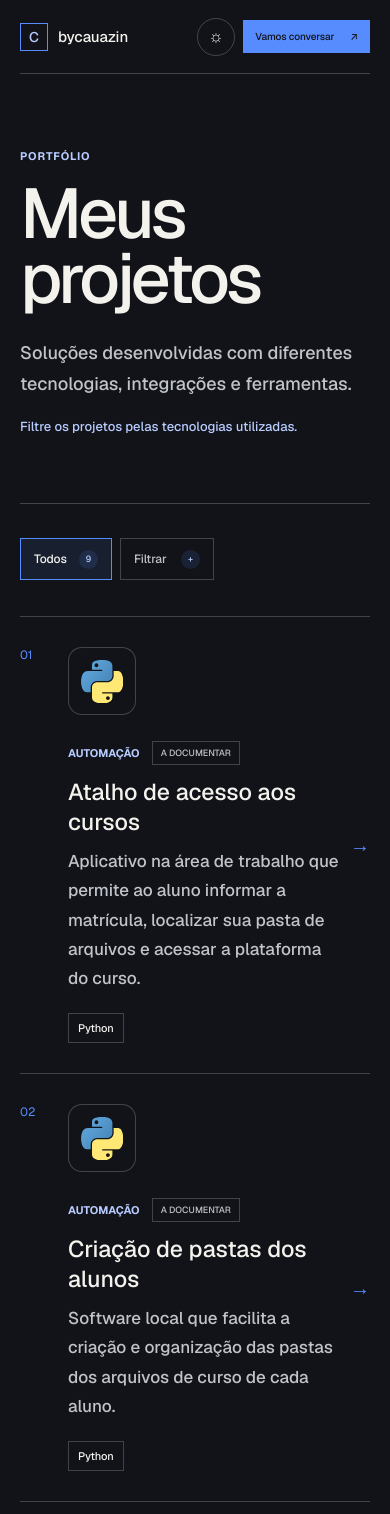
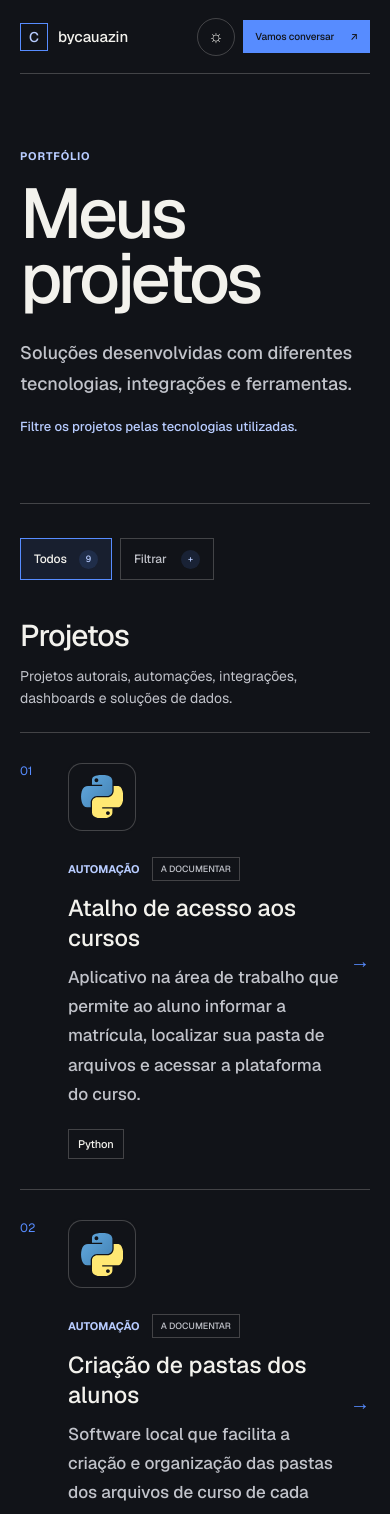
Before and after one commit to bycauazin/landing-page, a Next.js app: page /projetos in a window 390 px wide. Shown: the top 1514 px of the page. Built offline with nearby package versions, Linux system fonts and the light colour scheme.

Commit message:
feat: reorganize portfolio and enable individual project pages

```diff
--- a/app/components/project-explorer.js
+++ b/app/components/project-explorer.js
@@ -1,15 +1,10 @@
 "use client";
 
+import Link from "next/link";
 import { useEffect, useRef, useState } from "react";
 import { categoryLabels, projects, statusLabels, technologies, technologyFilters } from "../data/projects";
 import TechnologyIcon from "./technology-icon";
 import styles from "../page.module.css";
-
-const availabilityLabels = {
-  documentado: "Em espera",
-  "a-documentar": "A documentar",
-  "em-desenvolvimento": "Em desenvolvimento",
-};
 
 function TechnologyGroup({ technologyIds }) {
   const visibleTechnologyIds = technologyIds.slice(0, 4);
@@ -27,10 +22,22 @@ function TechnologyGroup({ technologyIds }) {
   );
 }
 
+const portfolioSections = [
+  {
+    id: "projetos",
+    title: "Projetos",
+    description: "Projetos autorais, automações, integrações, dashboards e soluções de dados.",
+  },
+  {
+    id: "evolucoes-produto",
+    title: "Evoluções de Produtos",
+    description: "Funcionalidades e melhorias desenvolvidas para sistemas existentes.",
+  },
+];
+
 export default function ProjectExplorer({ featuredOnly = false, showFilters = true }) {
   const [activeTechnology, setActiveTechnology] = useState("todos");
   const [filtersOpen, setFiltersOpen] = useState(false);
-  const [projectNotice, setProjectNotice] = useState(null);
   const filterControlsRef = useRef(null);
   const filterButtonRef = useRef(null);
   const visibleProjects = featuredOnly
@@ -41,6 +48,14 @@ export default function ProjectExplorer({ featuredOnly = false, showFilters = tr
     : activeTechnology === "todos"
       ? projects
       : projects.filter((project) => project.technologies.includes(activeTechnology));
+  const visibleSections = featuredOnly
+    ? [{ id: "destaques", projects: visibleProjects }]
+    : portfolioSections
+      .map((section) => ({
+        ...section,
+        projects: visibleProjects.filter((project) => (project.portfolioSection ?? "projetos") === section.id),
+      }))
+      .filter((section) => section.projects.length > 0);
 
   useEffect(() => {
     if (!filtersOpen) return undefined;
@@ -114,9 +129,18 @@ export default function ProjectExplorer({ featuredOnly = false, showFilters = tr
         </div>
       )}
 
-      <div className={`${styles.caseList} ${styles.filterResults}`} key={featuredOnly ? "featured" : activeTechnology} aria-live={showFilters ? "polite" : undefined}>
-        {visibleProjects.map((project) => (
-          <button className={styles.caseItem} type="button" onClick={() => setProjectNotice(project)} aria-label={`${project.title}. Ver status do projeto.`} key={project.slug}>
+      <div className={styles.filterResults} key={featuredOnly ? "featured" : activeTechnology} aria-live={showFilters ? "polite" : undefined}>
+        {visibleSections.map((section) => (
+          <section className={styles.projectGroup} aria-labelledby={featuredOnly ? undefined : `portfolio-section-${section.id}`} key={section.id}>
+            {!featuredOnly && (
+              <div className={styles.projectGroupHeader}>
+                <h2 id={`portfolio-section-${section.id}`}>{section.title}</h2>
+                <p>{section.description}</p>
+              </div>
+            )}
+            <div className={styles.caseList}>
+              {section.projects.map((project) => (
+                <Link className={styles.caseItem} href={`/projetos/${project.slug}`} aria-label={`${project.title}. Ver página do projeto.`} key={project.slug}>
                   <span className={styles.caseIndex}>{String(projects.indexOf(project) + 1).padStart(2, "0")}</span>
                   <TechnologyGroup technologyIds={project.technologies} />
                   <div className={styles.caseContent}>
@@ -129,15 +153,12 @@ export default function ProjectExplorer({ featuredOnly = false, showFilters = tr
                     <div className={styles.tags}>{project.technologies.map((technologyId) => <span key={technologyId}>{technologies[technologyId].label}</span>)}</div>
                   </div>
                   <span className={styles.caseArrow} aria-hidden="true">→</span>
-          </button>
+                </Link>
               ))}
             </div>
-      {projectNotice && (
-        <div className={styles.projectNotice} role="status">
-          <div><span>{projectNotice.title}</span><strong>{availabilityLabels[projectNotice.status]}</strong></div>
-          <button type="button" onClick={() => setProjectNotice(null)} aria-label="Fechar mensagem">×</button>
+          </section>
+        ))}
       </div>
-      )}
     </>
   );
 }
--- a/app/data/projects.js
+++ b/app/data/projects.js
@@ -1,4 +1,4 @@
-import { siJavascript, siNextdotjs, siNodedotjs, siPostgresql, siReact } from "simple-icons";
+import { siCss, siHtml5, siJavascript, siNextdotjs, siNodedotjs, siPostgresql, siReact } from "simple-icons";
 
 export const categoryLabels = {
   desenvolvimento: "Desenvolvimento",
@@ -12,9 +12,9 @@ export const statusLabels = {
   "em-desenvolvimento": "Em desenvolvimento",
 };
 
-export const projectPagesEnabled = false;
-
 export const technologies = {
+  html: { id: "html", label: "HTML", icon: siHtml5, filterable: true },
+  css: { id: "css", label: "CSS", icon: siCss, filterable: true },
   javascript: { id: "javascript", label: "JavaScript", icon: siJavascript, filterable: true },
   react: { id: "react", label: "React", icon: siReact, filterable: true },
   nextjs: { id: "nextjs", label: "Next.js", icon: siNextdotjs, filterable: true },
@@ -85,6 +85,7 @@ export const projects = [
     type: "Estudo de caso",
     status: "a-documentar",
     category: "desenvolvimento",
+    portfolioSection: "evolucoes-produto",
     technologies: ["nodejs", "postgresql", "excel"],
     featured: false,
     description: "Endpoint que consulta dados do banco, gera um arquivo Excel e é executado diariamente por meio de um fluxo automatizado.",
@@ -107,6 +108,7 @@ export const projects = [
     type: "Estudo de caso",
     status: "a-documentar",
     category: "desenvolvimento",
+    portfolioSection: "evolucoes-produto",
     technologies: ["react", "nodejs", "postgresql"],
     featured: false,
     description: "Endpoint que identifica contratos encerrados, remove o acesso dos alunos e é executado diariamente por meio de um fluxo automatizado.",
--- a/app/page.js
+++ b/app/page.js
@@ -14,7 +14,7 @@ const services = [
   { number: "03", icon: "data", title: "Dados e dashboards", description: "Organização de dados e painéis que ajudam equipes a acompanhar o que importa.", items: ["Power BI", "Indicadores comerciais", "Organização de dados"] },
 ];
 
-const homepageTechnologies = ["javascript", "react", "nextjs", "nodejs", "python", "postgresql", "power-bi", "power-automate", "sharepoint", "excel"];
+const homepageTechnologies = ["html", "css", "javascript", "react", "nextjs", "nodejs", "python", "postgresql", "power-bi", "power-automate", "sharepoint", "excel"];
 
 export default function Home() {
   const [lightMode, setLightMode] = useState(false);
--- a/app/page.module.css
+++ b/app/page.module.css
@@ -92,6 +92,10 @@
 .filterPopoverWrap { position: relative; }
 .filterPopover { position: absolute; top: calc(100% + 9px); left: 0; display: grid; width: min(430px, calc(100vw - 64px)); grid-template-columns: repeat(2, 1fr); gap: 6px; padding: 10px; border: 1px solid var(--line); background: var(--ink); box-shadow: 0 22px 55px rgba(0, 0, 0, .38); }
 .filterPopover button { width: 100%; }
+.projectGroup + .projectGroup { margin-top: 88px; }
+.projectGroupHeader { display: flex; align-items: end; justify-content: space-between; gap: 32px; margin-bottom: 26px; }
+.projectGroupHeader h2 { color: var(--paper); font-size: clamp(30px, 4vw, 44px); font-weight: 480; letter-spacing: -.035em; }
+.projectGroupHeader p { max-width: 430px; color: var(--muted); font-size: 14px; line-height: 1.6; }
 .caseItem { display: grid; width: 100%; grid-template-columns: 54px 290px 1fr 28px; gap: 22px; padding: 30px 0; border: 0; border-top: 1px solid var(--line); color: inherit; background: transparent; font: inherit; text-align: left; cursor: pointer; transition: padding 200ms ease; }
 .caseItem:last-child { border-bottom: 1px solid var(--line); }
 .caseItem:hover { padding-right: 10px; padding-left: 10px; background: rgba(87, 140, 255, 0.04); }
@@ -115,12 +119,6 @@
 .projectsCtaWrap { display: flex; justify-content: flex-end; margin-top: 36px; }
 .tags { display: flex; flex-wrap: wrap; gap: 7px; margin-top: 20px; }
 .caseArrow { align-self: center; font-size: 20px; }
-.projectNotice { position: fixed; right: 24px; bottom: 24px; z-index: 20; display: flex; width: min(390px, calc(100% - 48px)); align-items: center; justify-content: space-between; gap: 20px; padding: 18px 20px; border: 1px solid var(--blue); color: var(--paper); background: var(--ink); box-shadow: 0 20px 60px rgba(0, 0, 0, .42); font-family: var(--font-ui); }
-.projectNotice div { display: flex; flex-direction: column; gap: 5px; }
-.projectNotice span { color: var(--muted); font-size: 11px; }
-.projectNotice strong { color: var(--blue-light); font-size: 14px; font-weight: 550; }
-.projectNotice > button { border: 0; color: var(--paper); background: transparent; font-size: 22px; cursor: pointer; }
-.projectNotice > button:focus-visible { outline: 2px solid var(--blue-light); outline-offset: 4px; }
 
 .brand, .nav a, .headerCta, .buttonPrimary, .contactButton, .textLink, .socialLink, .socials a, .techItem, .serviceCard li, .filterControls button, .projectMeta, .tags span, .footer {
   font-family: var(--font-ui);
@@ -237,8 +235,10 @@
   .caseContent { grid-column: 2; }
   .caseArrow { grid-column: 3; grid-row: 1 / span 2; }
   .caseContent h3 { font-size: 23px; }
+  .projectGroup + .projectGroup { margin-top: 68px; }
+  .projectGroupHeader { display: block; margin-bottom: 22px; }
+  .projectGroupHeader p { margin-top: 10px; }
   .filterPopover { width: min(340px, calc(100vw - 40px)); grid-template-columns: 1fr; }
-  .projectNotice { right: 20px; bottom: 20px; width: calc(100% - 40px); }
   .projectsCtaWrap { justify-content: stretch; }
   .projectsCtaWrap .buttonPrimary { justify-content: space-between; width: 100%; }
   .aboutSection { gap: 45px; padding: 90px 0; }
```
Also changed, not shown: app/projetos/[slug]/page.js (+4 -4 lines), firebase.json, public/foto-perfil.jpg. Lines whose indentation alone changed are shown as unchanged.
